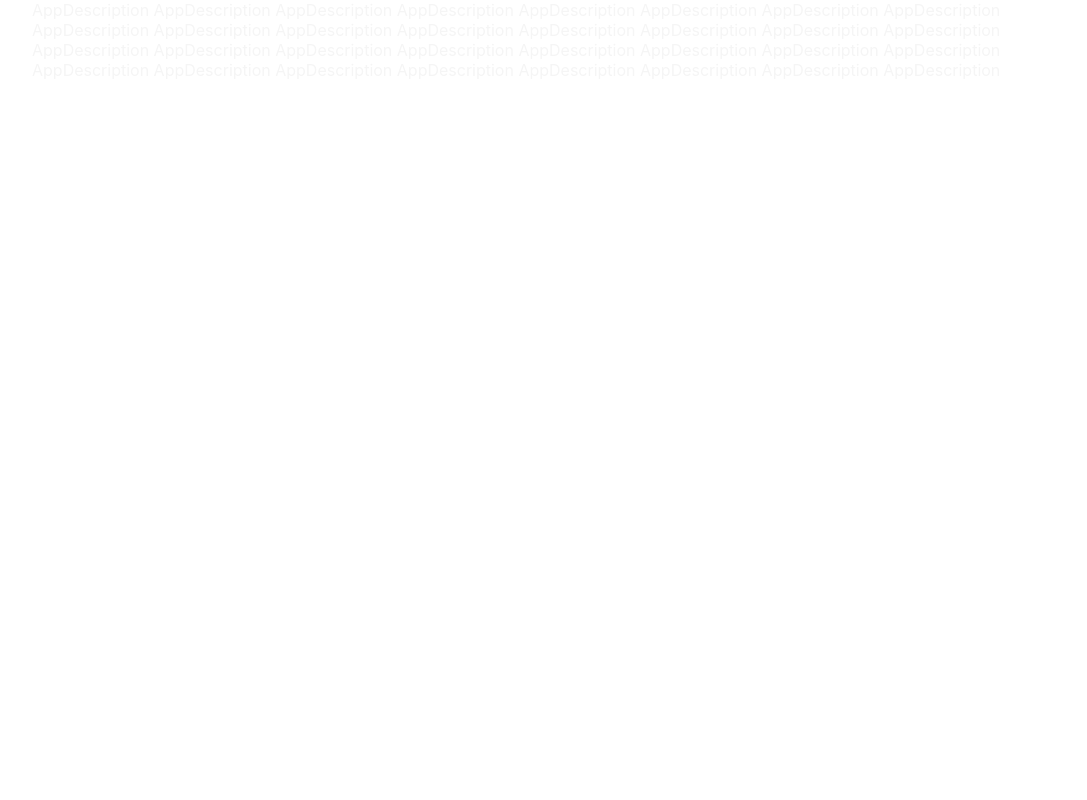
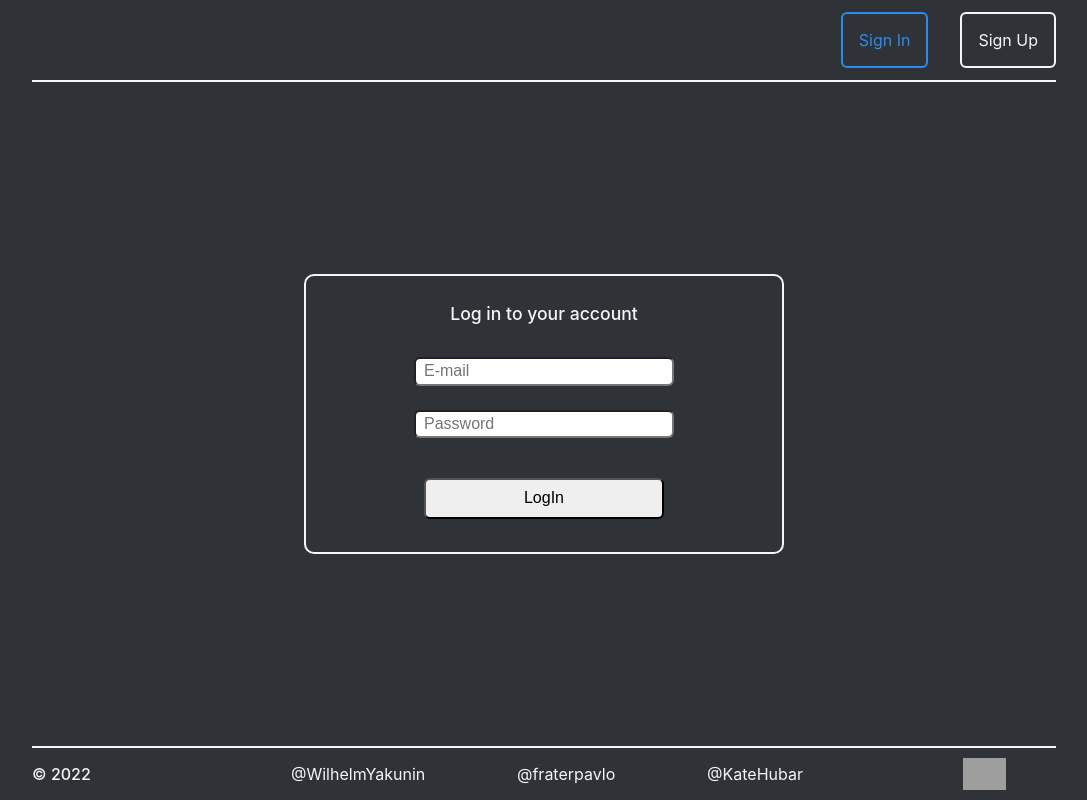
Before and after one commit to WilhelmYakunin/project-management-app, a React (Create React App) app: page /SignIn in a window 1280 px wide. Shown: the whole page, without its empty margins (96-1183 px from the left). Built offline with nearby package versions, Linux system fonts and the light colour scheme; grey boxes are pictures that could not be loaded.

Commit message:
feat: add signin form

```diff
--- a/package.json
+++ b/package.json
@@ -16,9 +16,11 @@
     "react": "^18.2.0",
     "react-dom": "^18.2.0",
     "react-redux": "^8.0.5",
+    "react-router-dom": "^6.4.3",
     "react-scripts": "5.0.1",
     "typescript": "^4.9.3",
-    "web-vitals": "^2.1.4"
+    "web-vitals": "^2.1.4",
+    "yup": "^0.32.11"
   },
   "scripts": {
     "start": "react-app-rewired start",
--- a/src/App.tsx
+++ b/src/App.tsx
@@ -1,13 +1,28 @@
 import React from 'react';
 import './App.css';
 import { WelcomPage } from './pages/WelcomPage/WelcomPage';
+import { SignIn } from './pages/SignIn/SignIn';
+import {
+    BrowserRouter as Router,
+    Routes,
+    Route,
+  } from "react-router-dom";
+import { Header } from './components/Header/Header';
+import { Footer } from './components/Footer/Footer';
+import { SignUp } from './pages/SignUp/SignUp';
 
-function App() {
-
-    return <>
-    <WelcomPage/>
-    </>
-
-}
+const App = () => {
+  return (
+    <Router>
+      <Header />
+      <Routes>
+        <Route path="/" element={<WelcomPage />} />
+        <Route path="/SignIn" element={<SignIn />} />
+        <Route path="/SignUp" element={<SignUp />} />
+      </Routes>
+      <Footer />
+    </Router>
+  );
+};
 
 export default App;
--- a/src/index.css
+++ b/src/index.css
@@ -5,9 +5,17 @@ body {
     sans-serif;
   -webkit-font-smoothing: antialiased;
   -moz-osx-font-smoothing: grayscale;
+  background-color: rgba(11, 16, 22, 0.85);
 }
 
 code {
   font-family: source-code-pro, Menlo, Monaco, Consolas, 'Courier New',
     monospace;
 }
+
+#root {
+  min-height: 100vh;
+	display: flex;
+	flex-direction: column;
+	justify-content: space-between;
+}
--- /dev/null
+++ b/src/pages/SignIn/SignIn.module.css
@@ -0,0 +1,45 @@
+.login_form {
+  width: 26em;
+  padding: 0.5em;
+  margin: 0 auto;
+  display: flex;
+  flex-direction: column;
+  justify-content: space-around;
+  align-items: center;
+  font-size: 1.1rem;
+  border: whitesmoke solid 2px;
+  border-radius: 10px;
+}
+
+.login_form_text {
+  color: whitesmoke;
+  font-weight: 500;
+}
+
+.login_form_input {
+  display: flex;
+  flex-direction: column;
+  width: 15em;
+  font-size: 1rem;
+  padding: 0.2em 0.5em;
+  margin: 1em 0 0.5em;
+  border-radius: 6px;
+}
+
+.login_form_btn {
+  align-items: center;
+  margin: 2em 0 1.5em;
+  font-weight: 500;
+  padding: 0.6em 0;
+  cursor: pointer;
+}
+
+.login_form_btn:hover {
+  border: #2d8bf0 solid 2px;
+  color: #2d8bf0;
+}
+
+.login_form_btn:active {
+  border: #2d8bf0 solid 2px;
+  color: #2d8bf0;
+}
--- /dev/null
+++ b/src/pages/SignIn/SignIn.tsx
@@ -0,0 +1,31 @@
+import style from './SignIn.module.css';
+
+  export const SignIn = () => {
+
+  return (
+    <div>
+      <form className={style.login_form}>
+      <p className={style.login_form_text}>Log in to your account</p>
+        <div>
+          <input
+            className={style.login_form_input}
+            placeholder="E-mail"
+          />
+        </div>
+        <div>
+          <input
+            className={style.login_form_input}
+            type="password"
+            placeholder="Password"
+          />
+        </div>
+        <button
+          type="submit"
+          className={style.login_form_input + ' ' + style.login_form_btn}
+        >
+          LogIn
+        </button>
+      </form>
+    </div>
+  );
+};
```
Also changed, not shown: 1 other file (tests, documents, lock files or other folders).
